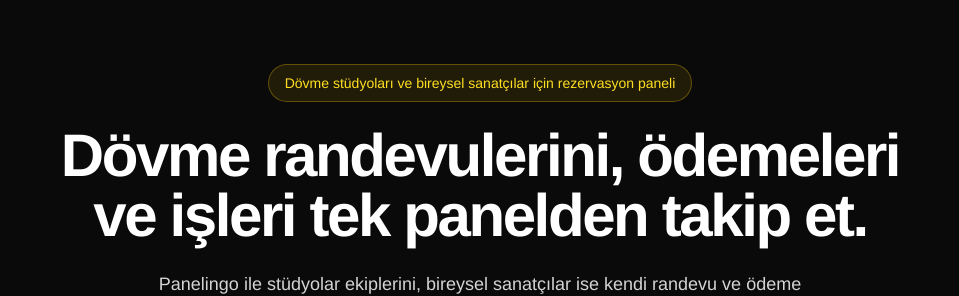
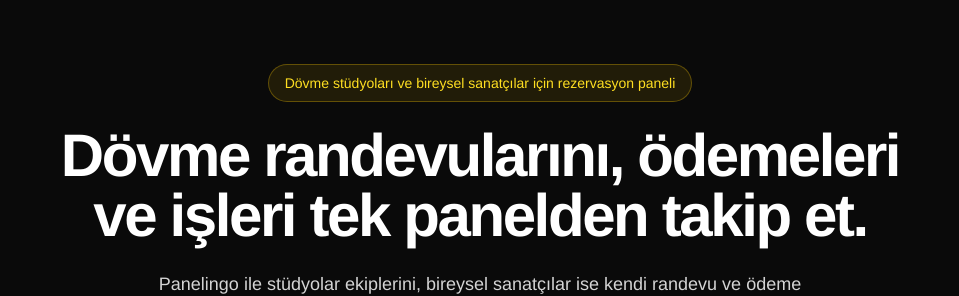
Before and after one commit to nush34/tattoo-ticket-panel-saas, a Next.js app: page / in a window 1280 px wide. Shown: the top 296 px of the page, without its empty margins (160-1119 px from the left). Built offline with nearby package versions, Linux system fonts and the light colour scheme.

Commit message:
Fix navbar logo refresh

```diff
--- a/app/page.tsx
+++ b/app/page.tsx
@@ -9,7 +9,7 @@ export default function HomePage() {
         </div>
 
         <h1 className="max-w-4xl text-4xl font-bold tracking-tight md:text-6xl">
-          Dövme randevulerini, ödemeleri ve işleri tek panelden takip et.
+          Dövme randevularını, ödemeleri ve işleri tek panelden takip et.
         </h1>
 
         <p className="mt-6 max-w-2xl text-base leading-7 text-neutral-300 md:text-lg">
```
